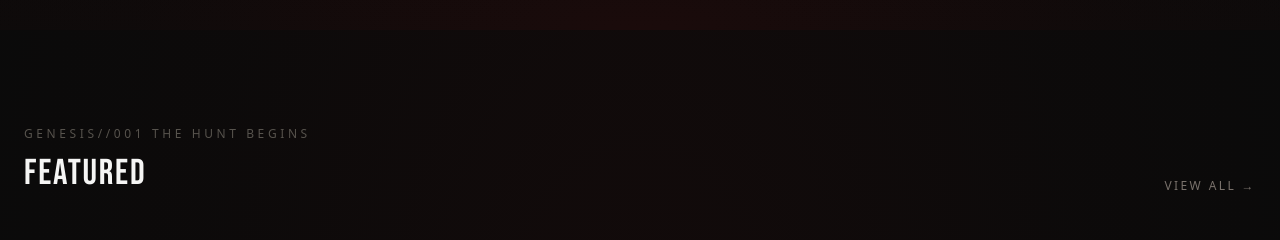
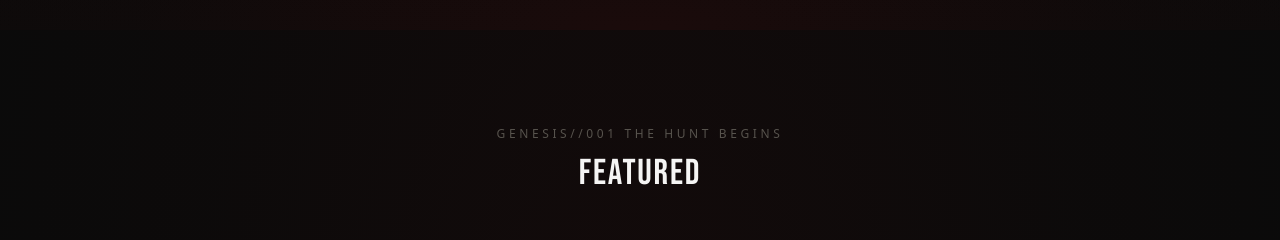
Before and after one commit to Rampage0331/REDTAIL, a Next.js app: page / in a window 1280 px wide. Shown: the part 770-1010 px from the top of the page. Built offline with nearby package versions, Linux system fonts and the light colour scheme; grey boxes are pictures that could not be loaded.

Commit message:
featured: center header and cards, 2-col max-w-3xl grid

```diff
--- a/src/app/page.tsx
+++ b/src/app/page.tsx
@@ -46,16 +46,11 @@
 
       {/* FEATURED */}
       <section className="max-w-7xl mx-auto px-6 py-24">
-        <div className="flex items-end justify-between mb-12">
-          <div>
-            <p className="text-xs tracking-[0.3em] text-stone-600 mb-3">{DROP_NAME.toUpperCase()}</p>
-            <h2 className="font-display text-4xl tracking-wide text-stone-100">FEATURED</h2>
-          </div>
-          <Link href="/shop" className="text-xs tracking-[0.2em] text-stone-500 hover:text-stone-100 transition-colors hidden md:block">
-            VIEW ALL →
-          </Link>
+        <div className="text-center mb-12">
+          <p className="text-xs tracking-[0.3em] text-stone-600 mb-3">{DROP_NAME.toUpperCase()}</p>
+          <h2 className="font-display text-4xl tracking-wide text-stone-100">FEATURED</h2>
         </div>
-        <div className="grid grid-cols-1 md:grid-cols-2 lg:grid-cols-3 gap-6">
+        <div className="grid grid-cols-1 md:grid-cols-2 gap-6 max-w-3xl mx-auto">
           {featured.map((p) => <ProductCard key={p.id} product={p} />)}
         </div>
       </section>
```
